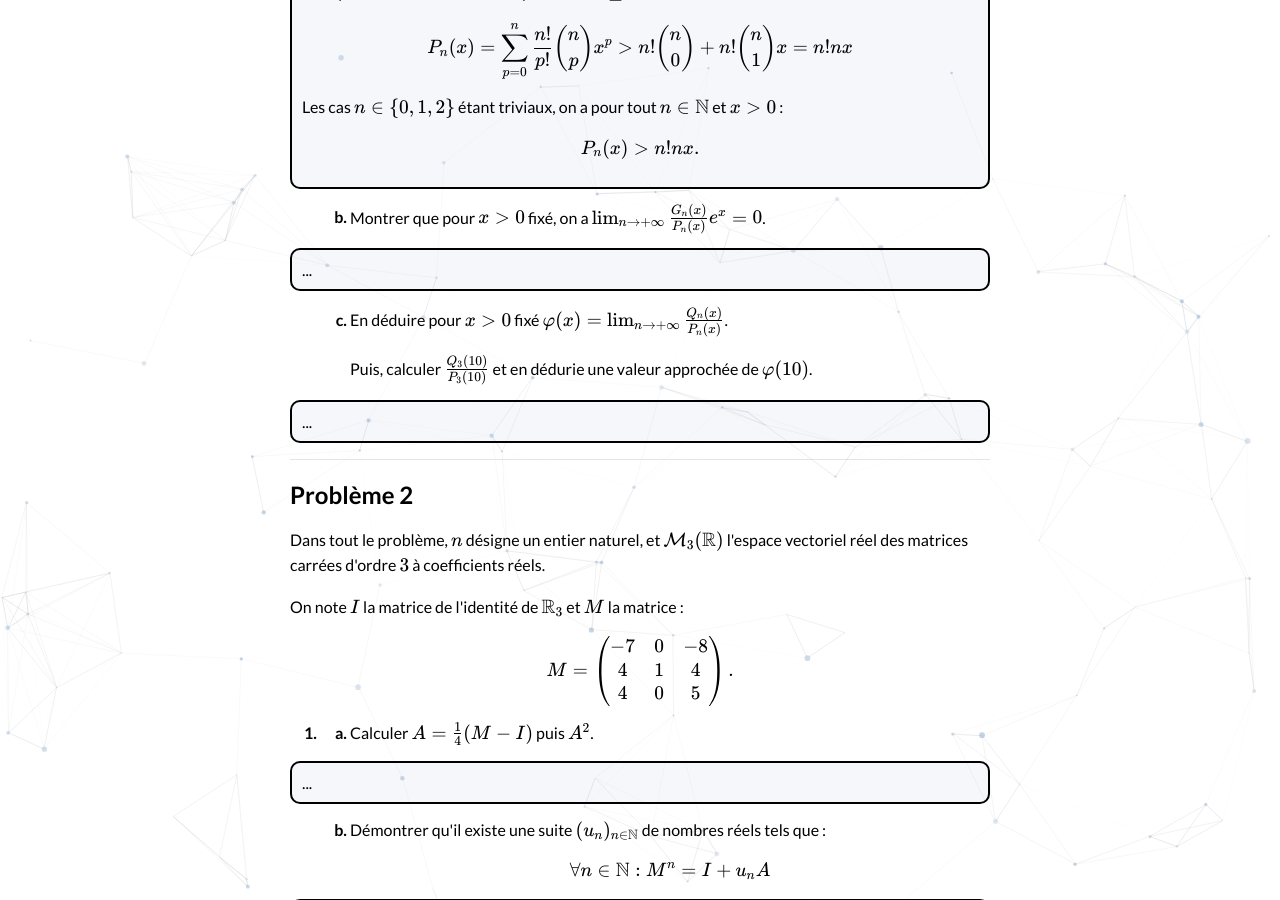
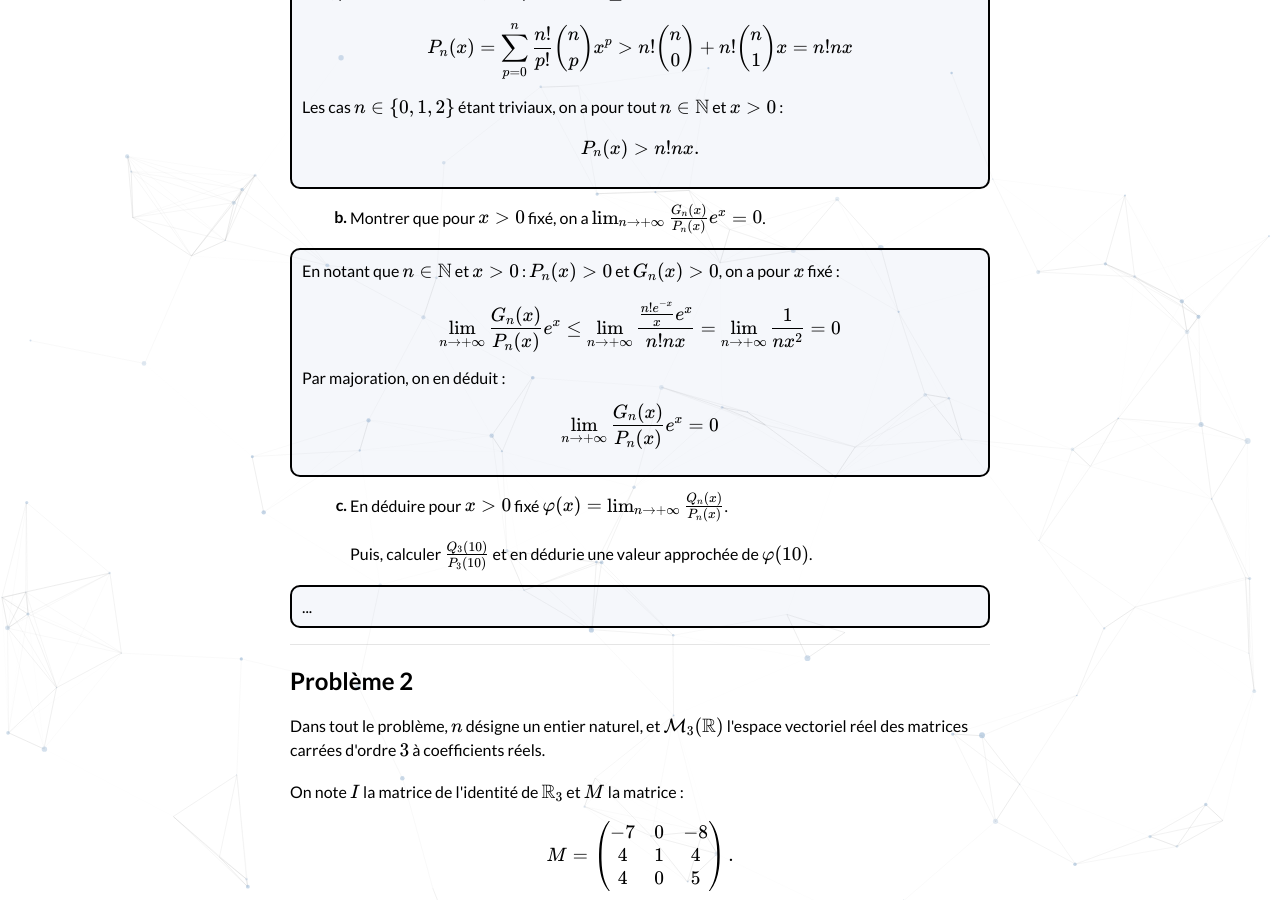
Before and after one commit to bglbrt/bglbrt.github.io, a Jekyll site: the page built from fr/ressources/corrections/administrateur_externe_1993.md, in a window 1280 px wide and 900 px high, scrolled down 11656 px. Built offline with Jekyll 4.4.1, drawn with Linux system fonts in a browser that asks for light colours; nearby versions of some CDN libraries.

Commit message:
Mise à jour des corrections

```diff
--- a/fr/ressources/corrections/administrateur_externe_1993.md
+++ b/fr/ressources/corrections/administrateur_externe_1993.md
@@ -561,7 +561,14 @@ Dans tout le problème \( x \) désigne un réel <i>strictement positif</i>, et
             <li>
                 Montrer que pour \( x > 0 \) fixé, on a \( \lim_{n \rightarrow +\infty} \frac{G_n(x)}{P_n(x)}e^x = 0 \).
                 <p style="border: solid 2px; border-radius: 10px; background-color:rgba(152, 180, 212, .1); padding-right: 10px; padding-left: 10px; padding-top: 10px; padding-bottom: 10px; margin: 15px 0 15px -60px;">
-                    ...
+                    En notant que \( n\in \mathbb{N} \) et \( x > 0 \) : \( P_n(x) > 0 \) et \( G_n(x) > 0 \), on a pour \( x \) fixé :
+                    $$
+                    \lim_{n \rightarrow +\infty} \frac{G_n(x)}{P_n(x)} e^x \leq \lim_{n \rightarrow +\infty}  \frac{\frac{n! e^{-x}}{x} e^x}{n! n x} = \lim_{n \rightarrow +\infty} \frac{1}{nx^2} = 0
+                    $$
+                    Par majoration, on en déduit :
+                    $$
+                    \lim_{n \rightarrow +\infty} \frac{G_n(x)}{P_n(x)} e^x = 0
+                    $$
                 </p>
             </li>
             <li>
```
